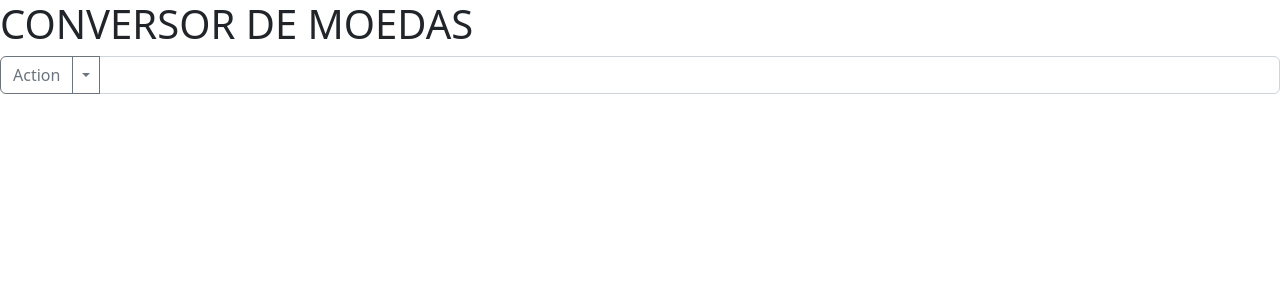
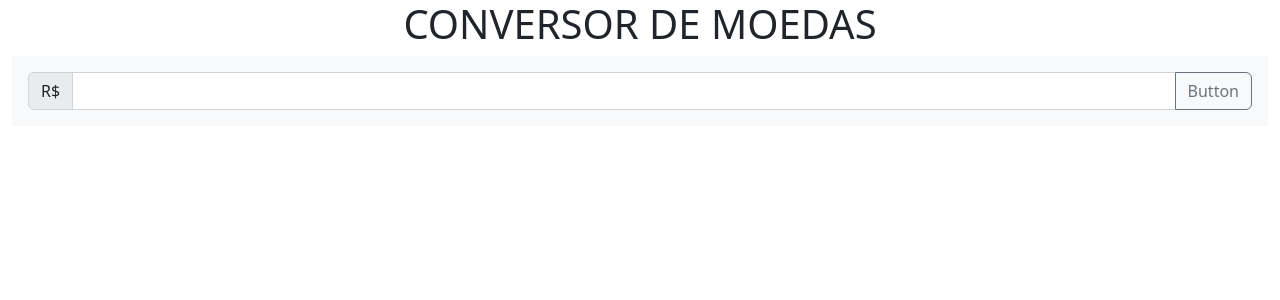
Before and after one commit to LeticiaRDomingues/Conversor_Moedas_Prova, an Angular app in the folder conversor_moedas_prova/: page / in a window 1280 px wide. Shown: the top 300 px of the page. Built offline with nearby package versions, Linux system fonts and the light colour scheme.

Commit message:
versao 2

```diff
--- a/conversor_moedas_prova/src/app/conversor/conversor.component.html
+++ b/conversor_moedas_prova/src/app/conversor/conversor.component.html
@@ -1,16 +1,12 @@
-<h1>CONVERSOR DE MOEDAS</h1>
+<div class="container-xxl">
 
-<div class="input-group mb-3">
-  <button type="button" class="btn btn-outline-secondary">Action</button>
-  <button type="button" class="btn btn-outline-secondary dropdown-toggle dropdown-toggle-split" data-bs-toggle="dropdown" aria-expanded="false">
-    <span class="visually-hidden">Toggle Dropdown</span>
-  </button>
-  <ul class="dropdown-menu">
-    <li><a class="dropdown-item" href="#">Action</a></li>
-    <li><a class="dropdown-item" href="#">Another action</a></li>
-    <li><a class="dropdown-item" href="#">Something else here</a></li>
-    <li><hr class="dropdown-divider"></li>
-    <li><a class="dropdown-item" href="#">Separated link</a></li>
-  </ul>
-  <input type="text" class="form-control" aria-label="Text input with segmented dropdown button">
+  <div class="d-flex justify-content-center">
+    <h1>CONVERSOR DE MOEDAS</h1>
+  </div>
+
+<div class="input-group mb-3, text-bg-light p-3">
+  <span class="input-group-text">R$</span>
+  <input type="text" class="form-control" aria-label="Dollar amount (with dot and two decimal places)">
+  <button class="btn btn-outline-secondary" type="button" id="button-addon2">Button</button>
 </div>
+</div>
```
